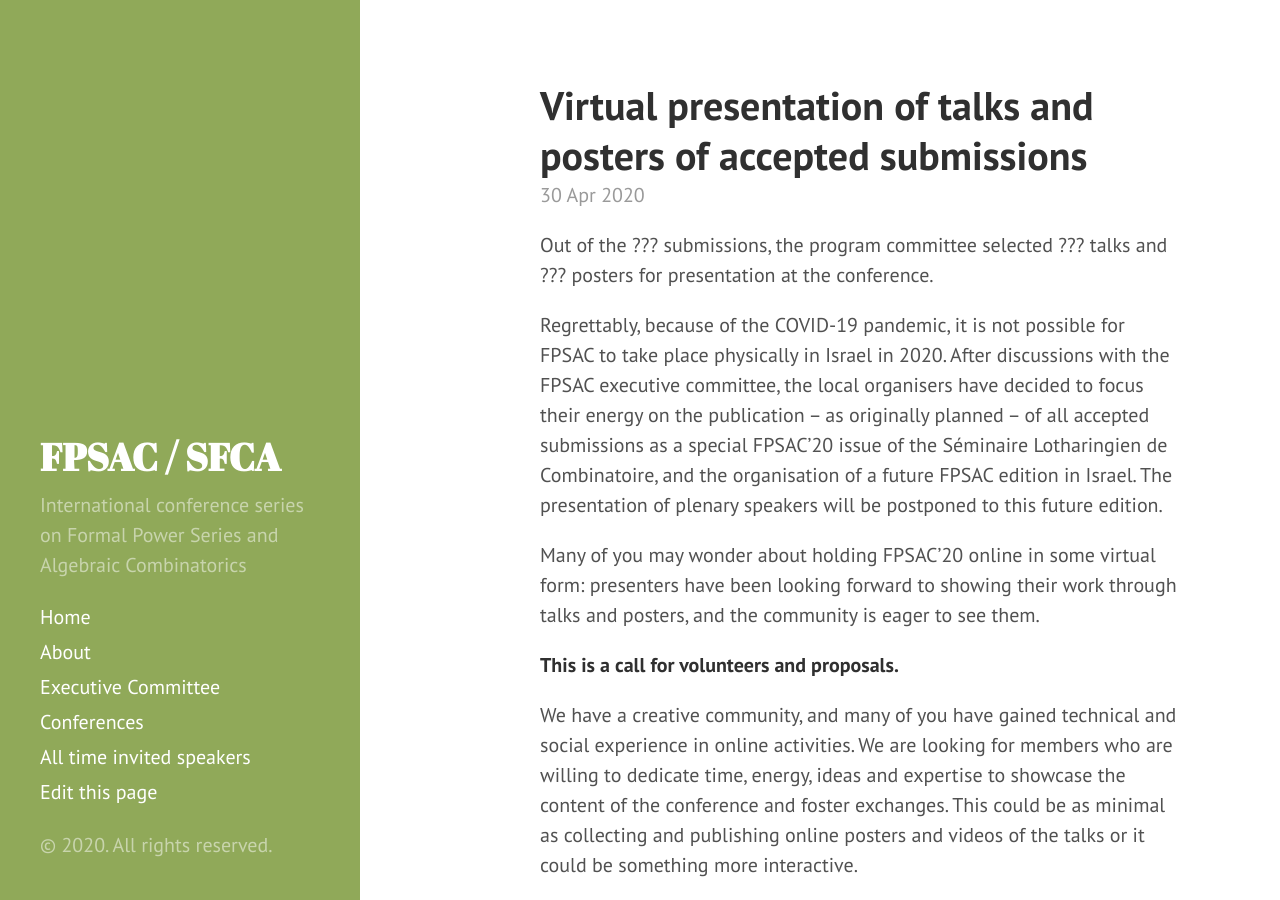
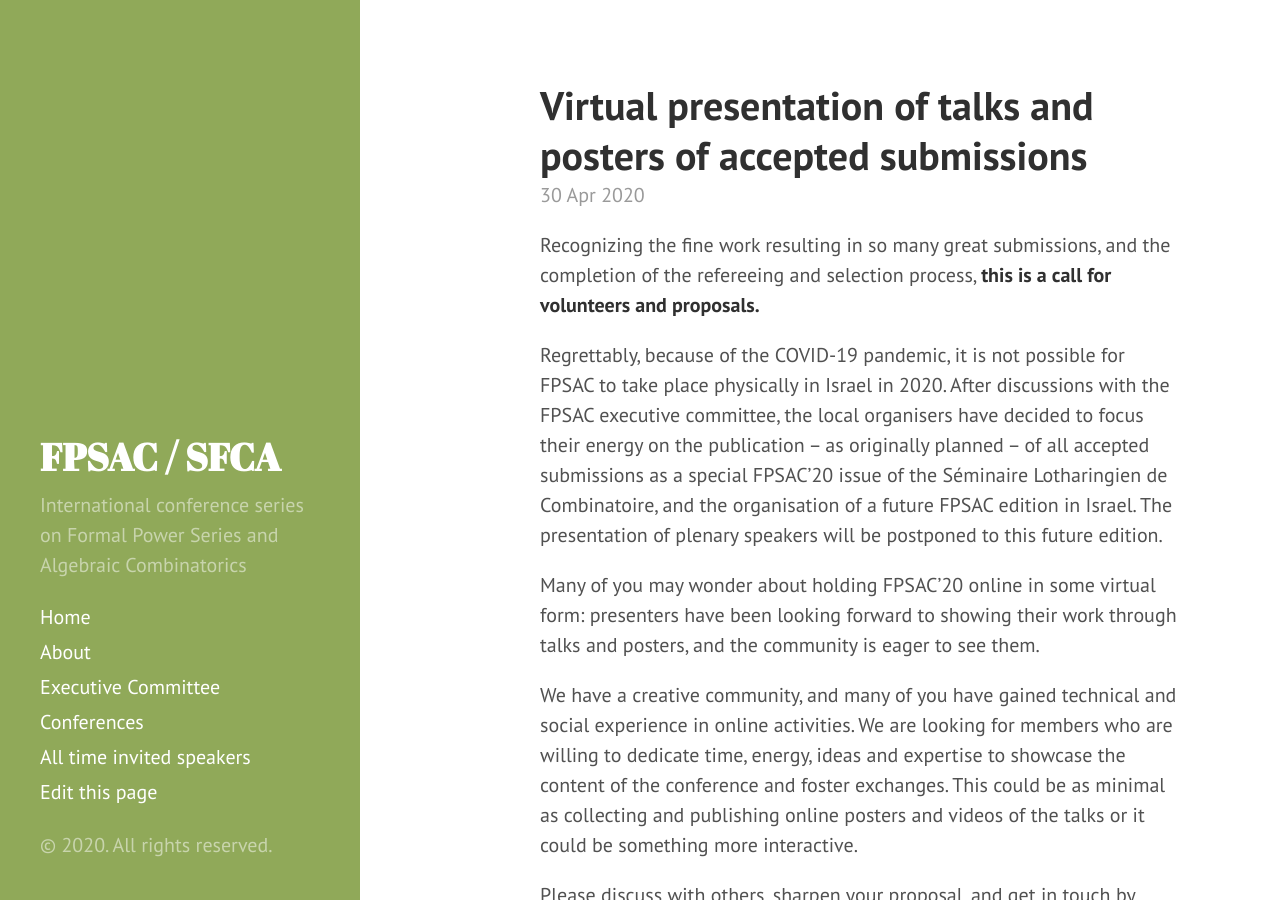
Before and after one commit to FPSAC/FPSAC.github.io, a Jekyll site: the page built from _posts/2020-04-30-callforproposal.md, in a window 1280 px wide and 900 px high. Built offline with Jekyll 4.4.1, drawn with Linux system fonts in a browser that asks for light colours.

Commit message:
updated proposla

```diff
--- a/_posts/2020-04-30-callforproposal.md
+++ b/_posts/2020-04-30-callforproposal.md
@@ -3,8 +3,9 @@
 title: Virtual presentation of talks and posters of accepted submissions
 ---
 
-Out of the ??? submissions, the program committee selected ??? talks
-and ??? posters for presentation at the conference.
+Recognizing the fine work resulting in so many great submissions,
+and the completion of the refereeing and selection process,
+**this is a call for volunteers and proposals.**
 
 Regrettably, because of the COVID-19 pandemic, it is not possible for
 FPSAC to take place physically in Israel in 2020. After discussions
@@ -18,8 +19,6 @@
 Many of you may wonder about holding FPSAC'20 online in some virtual
 form: presenters have been looking forward to showing their work through
 talks and posters, and the community is eager to see them.
-
-**This is a call for volunteers and proposals.**
 
 We have a creative community, and many of you have gained technical
 and social experience in online activities. We are looking for members
```
